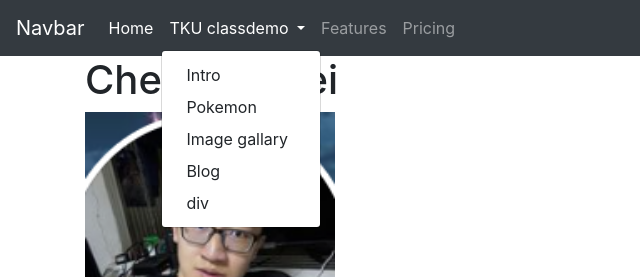
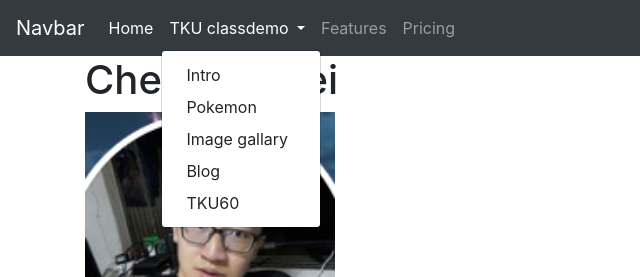
Before and after one commit to henry0988170469/1091-1A-demo-id, a plain HTML site: page w05-bookstrap/w01/intro.html in a window 1280 px wide. Both pictures are taken after a click on the link "TKU classdemo". Shown: the top 277 px of the page, 0-640 px from the left. Drawn offline with nearby package versions, Linux system fonts and the light colour scheme.

Commit message:
Update intro.html

```diff
--- a/w05-bookstrap/w01/intro.html
+++ b/w05-bookstrap/w01/intro.html
@@ -50,7 +50,7 @@
                 >Image gallary</a
               >
               <a class="dropdown-item" href="../w02/blog.html">Blog</a>
-              <a class="dropdown-item" href="../w03/div.html">div</a>
+              <a class="dropdown-item" href="../w03/div.html">TKU60</a>
             </div>
           </li>
           <li class="nav-item">
```
